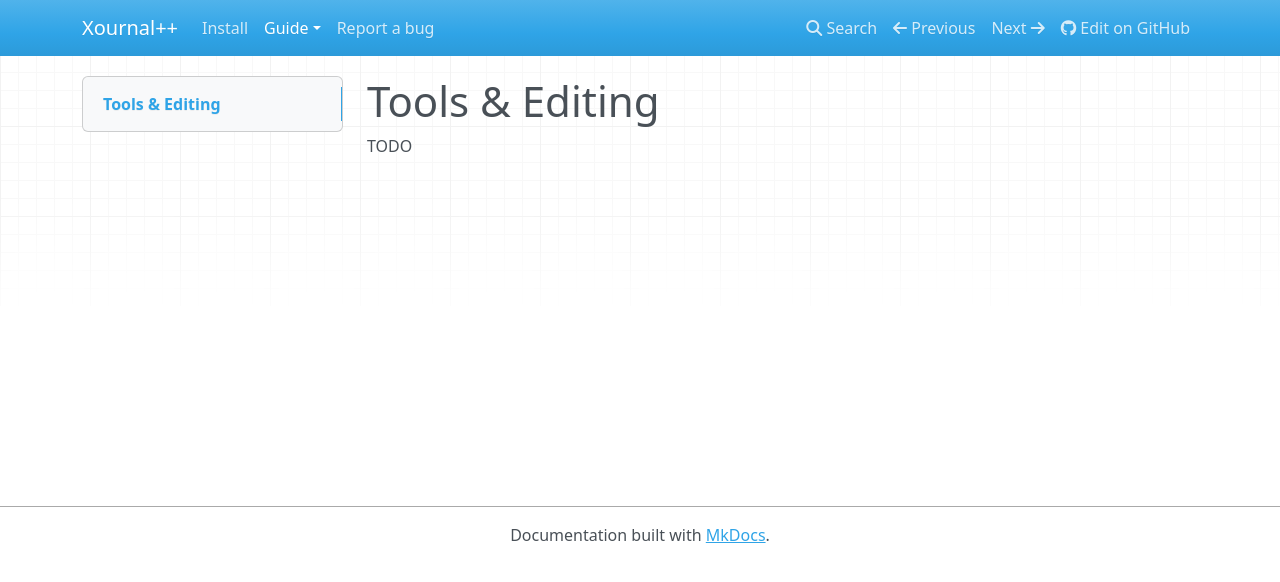
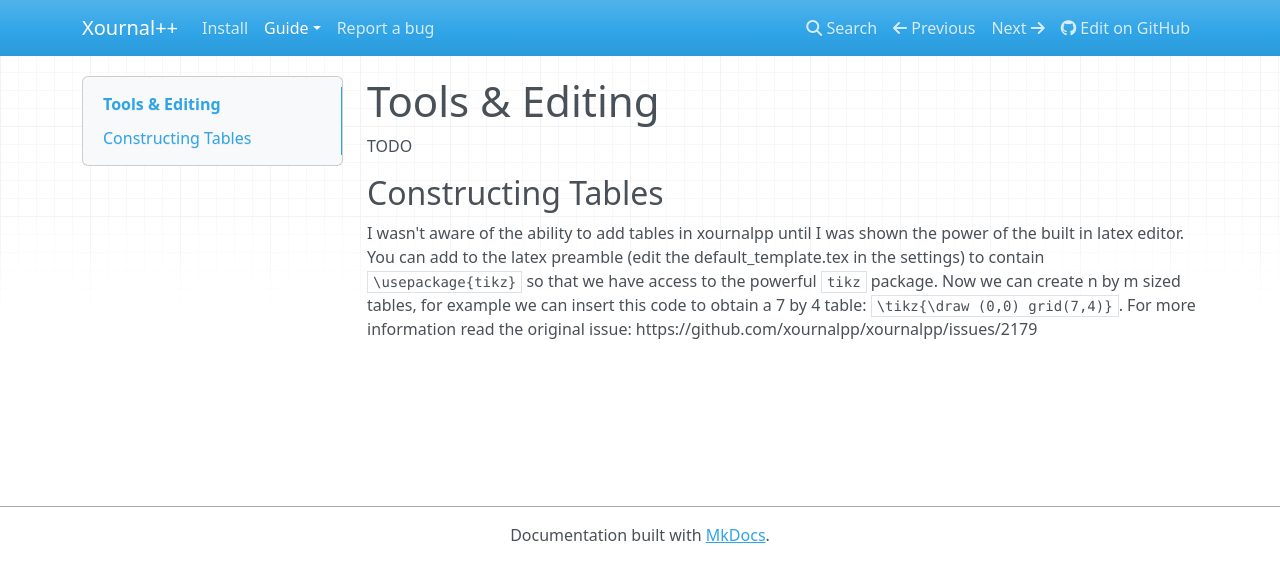
Before and after one commit to xournalpp/xournalpp.github.io, an MkDocs documentation site: the page built from docs/guide/tools.md, in a window 1280 px wide. Shown: the top 582 px of the page. Built offline with MkDocs 1.6.1, drawn with Linux system fonts in a browser that asks for light colours; nearby versions of some CDN libraries.

Commit message:
Update tools.md
Added section on how to make tables in xournalpp

```diff
--- a/docs/guide/tools.md
+++ b/docs/guide/tools.md
@@ -1,3 +1,6 @@
 # Tools & Editing
 
 TODO
+
+## Constructing Tables
+I wasn't aware of the ability to add tables in xournalpp until I was shown the power of the built in latex editor. You can add to the latex preamble (edit the default_template.tex in the settings) to contain `\usepackage{tikz}` so that we have access to the powerful `tikz` package. Now we can create n by m sized tables, for example we can insert this code to obtain a 7 by 4 table: `\tikz{\draw (0,0) grid(7,4)}`. For more information read the original issue: https://github.com/xournalpp/xournalpp/issues/2179
```
